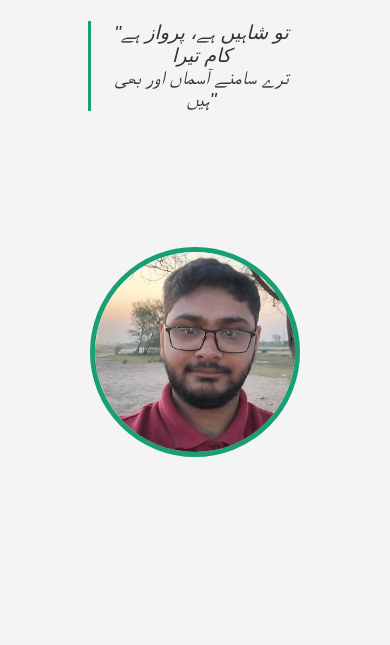
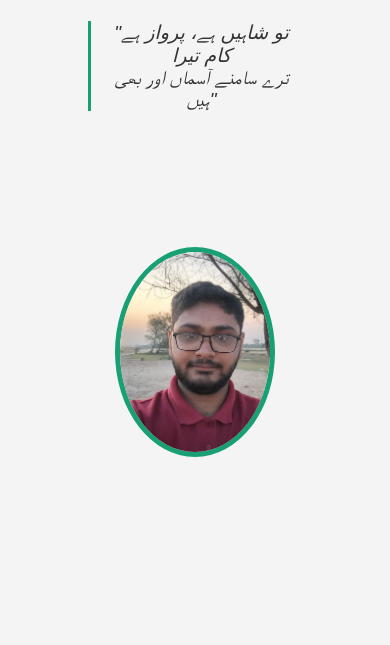
Before and after one commit to Haseebraza12/BSCS22115, a plain HTML site: page index.html in a window 390 px wide. Shown: the part 431-1076 px from the top of the page. Drawn offline with Linux system fonts and the light colour scheme.

Commit message:
Trying to make responsive

```diff
--- a/style.css
+++ b/style.css
@@ -101,6 +101,7 @@ body {
     padding-left: 10px;
 }
 
+
 /* Profile Picture */
 .profile-picture {
     flex: 1;
@@ -109,7 +110,6 @@ body {
     align-items: center;
     padding: 1rem;
 }
-
 .circle {
     width: 400px;
     height: 400px;
@@ -117,6 +117,20 @@ body {
     border: 5px solid #18a074;
     object-fit: cover;
 }
+
+/* Media Queries for Responsiveness */
+@media (max-width: 768px) {
+    .circle {
+        max-width: 250px; /* Smaller size on medium screens */
+    }
+}
+
+@media (max-width: 480px) {
+    .circle {
+        max-width: 150px; /* Smaller size on small screens */
+    }
+}
+
 
 /* Footer */
 footer {
```
